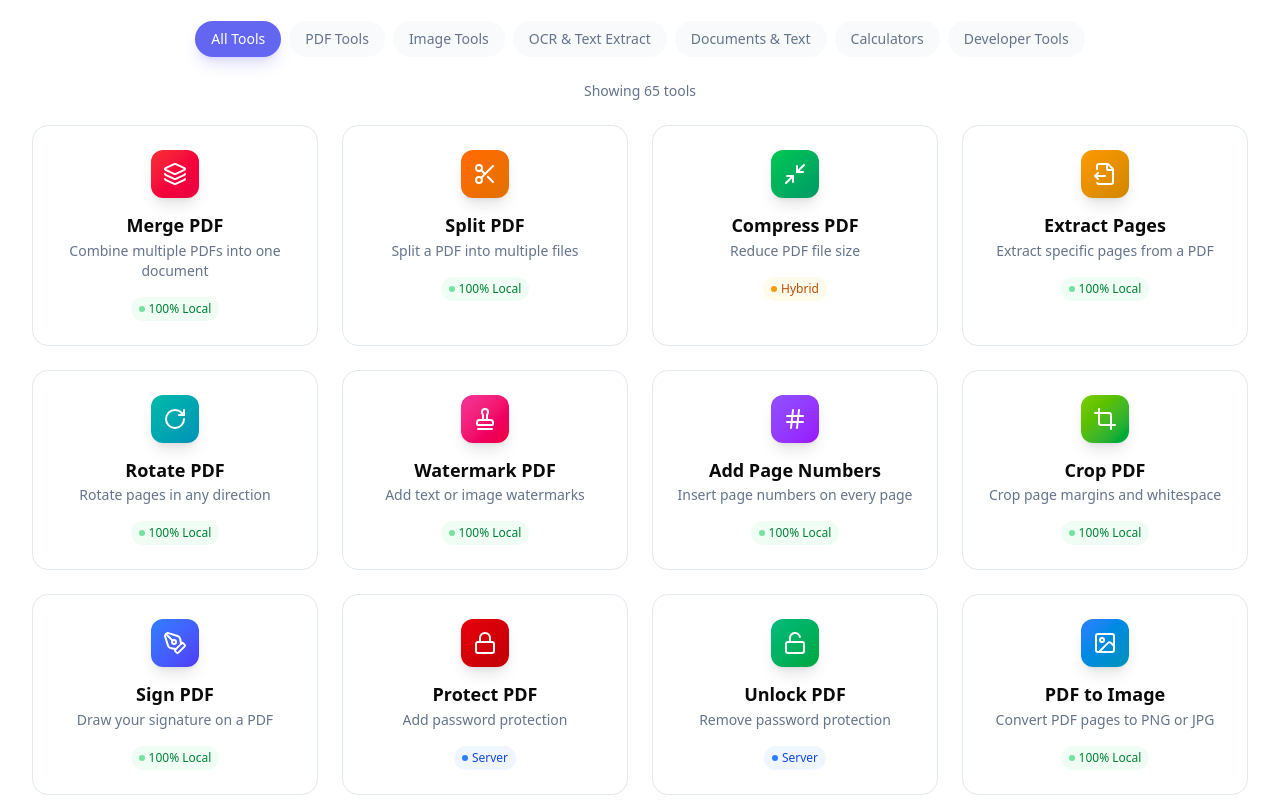
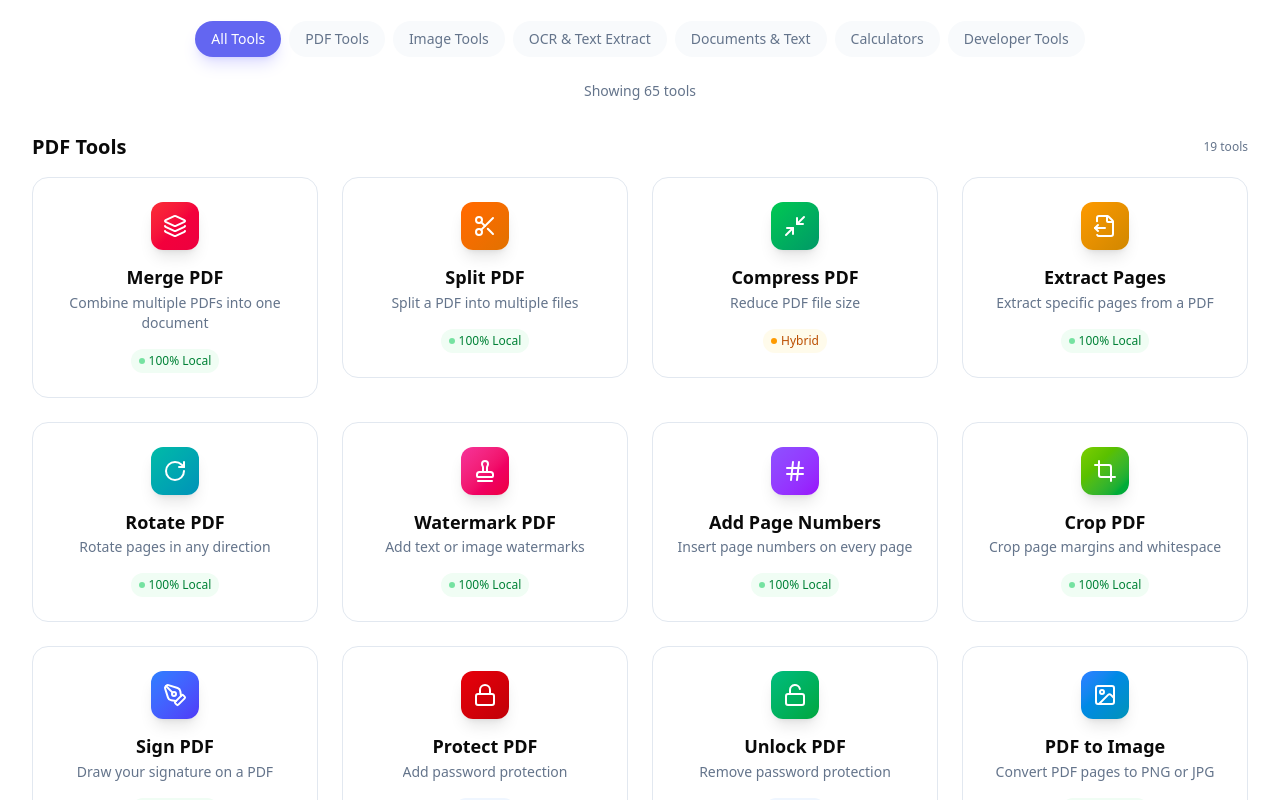
Before and after one commit to abinas94/fixmyfile, a Next.js app: page / in a window 1280 px wide. Shown: the part 780-1580 px from the top of the page. Built offline with nearby package versions, Linux system fonts and the light colour scheme.

Commit message:
Homepage UX: group tools by category for easy scanning + scroll-reveal animation

```diff
--- a/src/app/page.tsx
+++ b/src/app/page.tsx
@@ -3,6 +3,7 @@
 import { useState } from "react";
 import { Shield, Zap, Workflow, ArrowRight, FileText, ImageIcon, Calculator, Code2, Search } from "lucide-react";
 import ToolCard from "@/components/ToolCard";
+import Reveal from "@/components/Reveal";
 import { tools, categories } from "@/lib/tools-config";
 import Link from "next/link";
 
@@ -17,6 +18,9 @@ export default function Home() {
       tool.description.toLowerCase().includes(searchQuery.toLowerCase());
     return matchesCategory && matchesSearch;
   });
+
+  // Show category-grouped layout only when browsing everything (no filter/search).
+  const isGrouped = activeCategory === "all" && searchQuery.trim() === "";
 
   return (
     <div className="min-h-screen">
@@ -146,7 +150,7 @@ export default function Home() {
         </div>
 
         {/* Tool Count */}
-        <p className="text-sm text-[var(--muted-foreground)] mb-6 text-center">
+        <p className="text-sm text-[var(--muted-foreground)] mb-8 text-center">
           Showing {filteredTools.length} tool{filteredTools.length !== 1 ? "s" : ""}
           {activeCategory !== "all" && (
             <button
@@ -158,12 +162,46 @@ export default function Home() {
           )}
         </p>
 
-        {/* Grid */}
-        <div className="grid grid-cols-2 sm:grid-cols-2 lg:grid-cols-3 xl:grid-cols-4 gap-3 sm:gap-4 lg:gap-6">
-          {filteredTools.map((tool) => (
-            <ToolCard key={tool.id} tool={tool} />
-          ))}
-        </div>
+        {isGrouped ? (
+          /* Grouped by category — easier to scan the full catalog */
+          <div className="space-y-12">
+            {categories
+              .filter((c) => c.id !== "all")
+              .map((cat) => {
+                const catTools = tools.filter((t) => t.category === cat.id);
+                if (!catTools.length) return null;
+                return (
+                  <div key={cat.id}>
+                    <div className="flex items-center justify-between mb-4">
+                      <h2 className="text-lg sm:text-xl font-bold">{cat.name}</h2>
+                      <span className="text-xs text-[var(--muted-foreground)]">{catTools.length} tools</span>
+                    </div>
+                    <div className="grid grid-cols-2 sm:grid-cols-2 lg:grid-cols-3 xl:grid-cols-4 gap-3 sm:gap-4 lg:gap-6">
+                      {catTools.map((tool, i) => (
+                        <Reveal key={tool.id} delay={Math.min(i, 6) * 40} className="h-full">
+                          <ToolCard tool={tool} />
+                        </Reveal>
+                      ))}
+                    </div>
+                  </div>
+                );
+              })}
+          </div>
+        ) : (
+          /* Flat filtered grid */
+          <div className="grid grid-cols-2 sm:grid-cols-2 lg:grid-cols-3 xl:grid-cols-4 gap-3 sm:gap-4 lg:gap-6">
+            {filteredTools.map((tool, i) => (
+              <Reveal key={tool.id} delay={Math.min(i, 8) * 35} className="h-full">
+                <ToolCard tool={tool} />
+              </Reveal>
+            ))}
+            {filteredTools.length === 0 && (
+              <p className="col-span-full text-center text-[var(--muted-foreground)] py-10">
+                No tools match &ldquo;{searchQuery}&rdquo;. Try a different search.
+              </p>
+            )}
+          </div>
+        )}
       </section>
 
       {/* How It Works */}
--- /dev/null
+++ b/src/components/Reveal.tsx
@@ -0,0 +1,59 @@
+"use client";
+
+import { useEffect, useRef, useState } from "react";
+
+// Fades + slides its children in when they scroll into view.
+// Respects prefers-reduced-motion (shows instantly, no animation).
+export default function Reveal({
+  children,
+  delay = 0,
+  className = "",
+}: {
+  children: React.ReactNode;
+  delay?: number;
+  className?: string;
+}) {
+  const ref = useRef<HTMLDivElement>(null);
+  const [visible, setVisible] = useState(false);
+
+  useEffect(() => {
+    const el = ref.current;
+    if (!el) return;
+
+    const reduce = window.matchMedia("(prefers-reduced-motion: reduce)").matches;
+    if (reduce) {
+      // Defer to a microtask so we don't setState synchronously during the effect.
+      const id = requestAnimationFrame(() => setVisible(true));
+      return () => cancelAnimationFrame(id);
+    }
+
+    const observer = new IntersectionObserver(
+      (entries) => {
+        entries.forEach((entry) => {
+          if (entry.isIntersecting) {
+            setVisible(true);
+            observer.unobserve(entry.target);
+          }
+        });
+      },
+      { threshold: 0.1, rootMargin: "0px 0px -40px 0px" }
+    );
+    observer.observe(el);
+    return () => observer.disconnect();
+  }, []);
+
+  return (
+    <div
+      ref={ref}
+      className={className}
+      style={{
+        opacity: visible ? 1 : 0,
+        transform: visible ? "none" : "translateY(16px)",
+        transition: "opacity 0.5s ease, transform 0.5s ease",
+        transitionDelay: `${delay}ms`,
+      }}
+    >
+      {children}
+    </div>
+  );
+}
```
